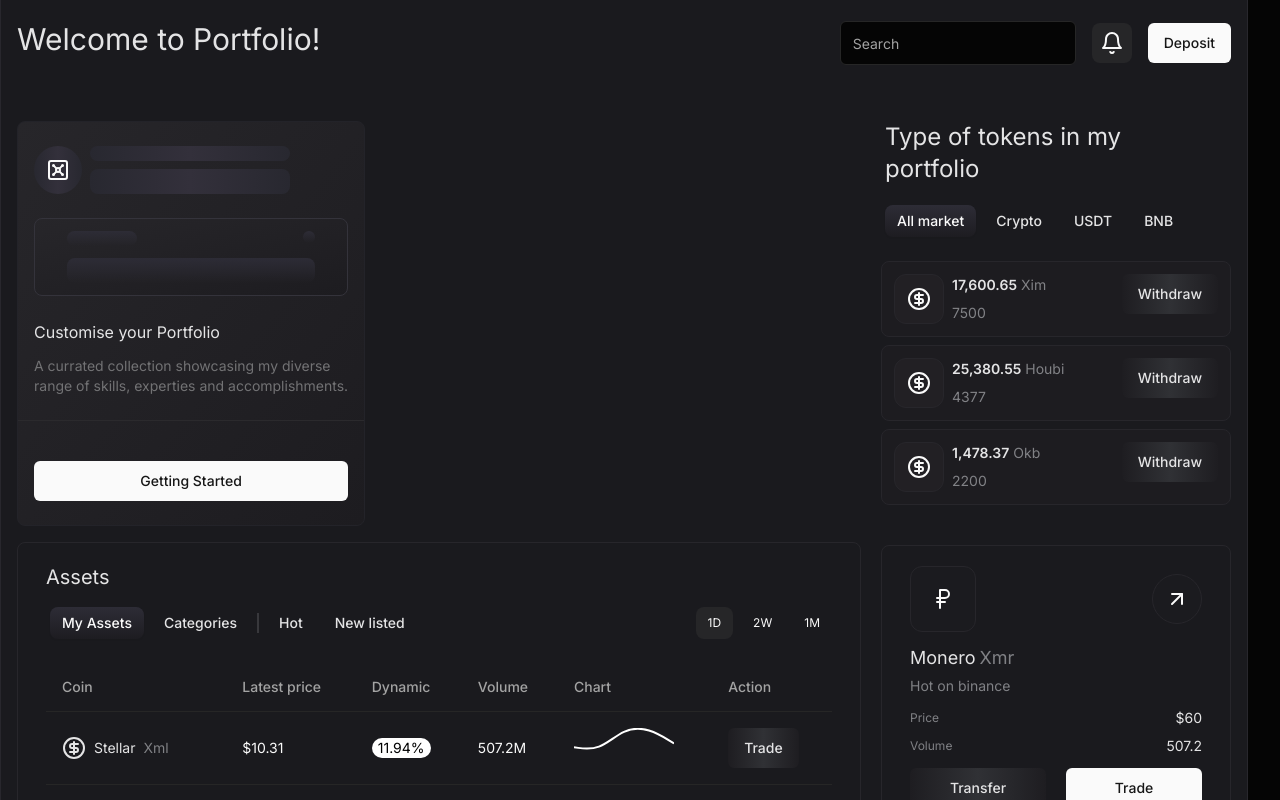
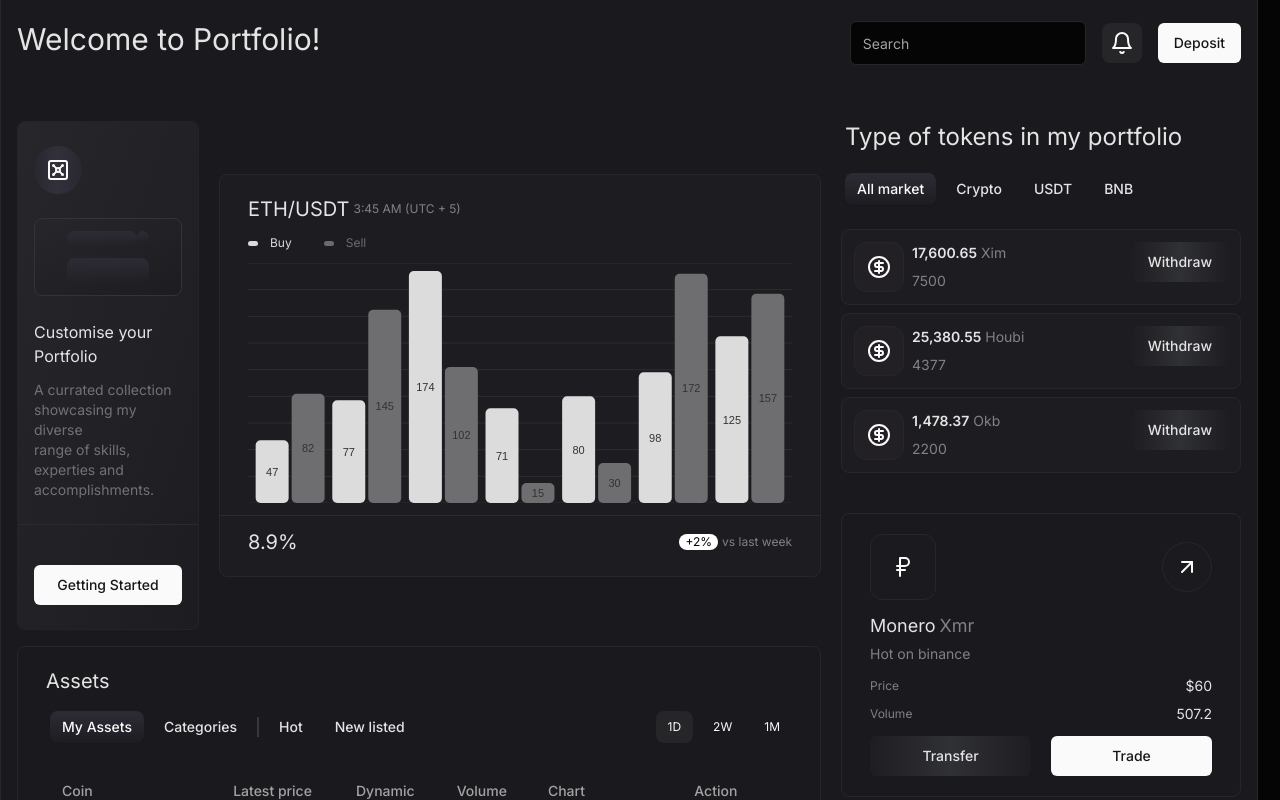
Before and after one commit to d-one-company/crypto-dashboard, a Next.js app: page /portfolio in a window 1280 px wide. Shown: the part 980-1780 px from the top of the page. Built offline with nearby package versions, Linux system fonts and the light colour scheme.

Commit message:
feat: design bar chart section

```diff
--- a/app/portfolio/page.tsx
+++ b/app/portfolio/page.tsx
@@ -1,5 +1,6 @@
 import Assets from '@/components/Assets/Assets';
 import CoinCard from '@/components/Cards/CoinCard';
+import CoinChartCard from '@/components/Cards/CoinChartCard';
 import CustomisePortfolio from '@/components/Cards/CustomisePortfolio';
 import PageDivider from '@/components/Page/PageDivider';
 import PageHeader from '@/components/Page/PageHeader';
@@ -18,8 +19,9 @@ const Page = () => {
         </div>
         <div className="mt-5 flex w-full gap-5 px-4">
           <div className="flex w-full flex-col gap-4">
-            <div className="flex">
+            <div className="flex items-center gap-5">
               <CustomisePortfolio />
+              <CoinChartCard />
             </div>
             <Assets />
           </div>
--- a/components/Assets/Assets.tsx
+++ b/components/Assets/Assets.tsx
@@ -53,7 +53,7 @@ const Assets = () => {
       ),
       latestPrice: '$10.31',
       dynamic: '11.94%',
-      volume: '507.2M',
+      volume: '507.2',
       chart: (
         <div className="h-[40px] w-[100px]">
           <ResponsiveLine
@@ -83,7 +83,7 @@ const Assets = () => {
       ),
       latestPrice: '$10.31',
       dynamic: '11.94%',
-      volume: '507.2M',
+      volume: '507.2',
       chart: (
         <div className="h-[40px] w-[100px]">
           <ResponsiveLine
@@ -113,7 +113,7 @@ const Assets = () => {
       ),
       latestPrice: '$10.31',
       dynamic: '11.94%',
-      volume: '507.2M',
+      volume: '507.2',
       chart: (
         <div className="h-[40px] w-[100px]">
           <ResponsiveLine
--- /dev/null
+++ b/components/Cards/CoinChartCard.tsx
@@ -0,0 +1,105 @@
+'use client';
+
+import { ResponsiveBar } from '@nivo/bar';
+
+const CoinChartCard = () => {
+  const dummyData = [
+    {
+      coin: 'AD',
+      buy: 47,
+      buyColor: 'hsl(69, 70%, 50%)',
+      sell: 82,
+      sellColor: 'hsl(114, 70%, 50%)',
+    },
+    {
+      coin: 'AE',
+      buy: 77,
+      buyColor: 'hsl(129, 70%, 50%)',
+      sell: 145,
+      sellColor: 'hsl(282, 70%, 50%)',
+    },
+    {
+      coin: 'AF',
+      buy: 174,
+      buyColor: 'hsl(140, 70%, 50%)',
+      sell: 102,
+      sellColor: 'hsl(99, 70%, 50%)',
+    },
+    {
+      coin: 'AG',
+      buy: 71,
+      buyColor: 'hsl(194, 70%, 50%)',
+      sell: 15,
+      sellColor: 'hsl(226, 70%, 50%)',
+    },
+    {
+      coin: 'AI',
+      buy: 80,
+      buyColor: 'hsl(130, 70%, 50%)',
+      sell: 30,
+      sellColor: 'hsl(61, 70%, 50%)',
+    },
+    {
+      coin: 'AL',
+      buy: 98,
+      buyColor: 'hsl(54, 70%, 50%)',
+      sell: 172,
+      sellColor: 'hsl(299, 70%, 50%)',
+    },
+    {
+      coin: 'AM',
+      buy: 125,
+      buyColor: 'hsl(60, 70%, 50%)',
+      sell: 157,
+      sellColor: 'hsl(299, 70%, 50%)',
+    },
+  ];
+
+  return (
+    <div className="flex flex-col gap-3 rounded-lg border border-[#27262B] bg-[#1D1C20] py-5">
+      <div className="flex items-center gap-1 px-7">
+        <p className="text-xl text-grayish-white">ETH/USDT</p>
+        <p className="text-xs text-gray-200/50">3:45 AM (UTC + 5)</p>
+      </div>
+      <div className="flex items-center gap-8 px-7">
+        <div className="flex items-center gap-3 text-xs text-[#DADADA]">
+          <div className="h-[5px] w-[10px] rounded-lg bg-[#DADADA]" />
+          Buy
+        </div>
+        <div className="flex items-center gap-3 text-xs text-[#6A6B6C]">
+          <div className="h-[5px] w-[10px] rounded-lg bg-[#6A6B6C]" />
+          Sell
+        </div>
+      </div>
+      <div className="h-[240px] w-[600px] max-w-[600px] px-7">
+        <ResponsiveBar
+          data={dummyData}
+          keys={['buy', 'sell']}
+          indexBy="coin"
+          colors={['#DCDCDC', '#6E6D6F']}
+          groupMode="grouped"
+          innerPadding={3}
+          borderRadius={5}
+          layers={['grid', 'bars']}
+          theme={{
+            grid: {
+              line: {
+                stroke: '#2E2D32',
+              },
+            },
+          }}
+        />
+      </div>
+      <div className="h-[1px] w-full bg-[#2B2A2D]" />
+      <div className="flex w-full items-center justify-between px-7">
+        <p className="text-xl text-grayish-white">8.9%</p>
+        <div className="flex items-center gap-1">
+          <p className="rounded-xl bg-white px-1.5 text-xs text-black">+2%</p>
+          <p className="text-xs text-gray-200/50">vs last week</p>
+        </div>
+      </div>
+    </div>
+  );
+};
+
+export default CoinChartCard;
--- a/components/Cards/CustomisePortfolio.tsx
+++ b/components/Cards/CustomisePortfolio.tsx
@@ -9,12 +9,12 @@ const CustomisePortfolio = () => {
   const bottomBackground = 'bg-gradient-to-b from-[#2D2C36] to-transparent';
 
   return (
-    <div className="flex flex-col items-start gap-6 rounded-lg border border-[#232329] bg-gradient-to-br from-[#27262A] to-[#1D1C20] py-6">
+    <div className="flex w-full flex-col items-start gap-6 rounded-lg border border-[#232329] bg-gradient-to-br from-[#27262A] to-[#1D1C20] py-6">
       <div className="flex items-center gap-2 px-4">
         <div className={cn('rounded-full p-3', rightBackground)}>
           <Vault />
         </div>
-        <div className="flex w-[200px] flex-col gap-2">
+        <div className="flex flex-col gap-2">
           <div className={cn('h-[15px] w-full rounded-lg', rightBackground)} />
           <div className={cn('h-[25px] w-full rounded-lg', rightBackground)} />
         </div>
--- a/components/Sidebar/Profile.tsx
+++ b/components/Sidebar/Profile.tsx
@@ -4,7 +4,7 @@ import { User } from 'lucide-react';
 
 const Profile = () => {
   return (
-    <div className="flex w-[260px] items-center gap-4 rounded-xl  border border-[#222129] bg-gradient-to-b from-[#1D1C22] to-[#18161B]/20 px-6 py-4">
+    <div className="flex items-center gap-4 rounded-xl  border border-[#222129] bg-gradient-to-b from-[#1D1C22] to-[#18161B]/20 px-6 py-4">
       <Avatar className="size-10">
         <AvatarImage
           src={generateFakeImage({ width: 300, height: 300 })}
--- a/components/Sidebar/SidebarItem.tsx
+++ b/components/Sidebar/SidebarItem.tsx
@@ -20,7 +20,7 @@ const SidebarItem = ({ className, icon, label, href = '#' }: Props) => {
     <Link
       href={href}
       className={cn(
-        'flex w-[260px] items-center gap-4 rounded-lg border border-transparent px-4 py-2 text-[#727274]',
+        'flex items-center gap-4 rounded-lg border border-transparent px-4 py-2 text-[#727274]',
         'transition-colors duration-200 hover:border-[#27262B] hover:text-grayish-white',
         selected && 'border-[#27262B] text-grayish-white',
         className
--- a/components/TypeOfTokens.tsx
+++ b/components/TypeOfTokens.tsx
@@ -33,11 +33,11 @@ const TypeOfTokens = (props: Props) => {
   ];
 
   return (
-    <div className="flex flex-col gap-4">
-      <p className="max-w-[250px] px-1 text-2xl text-grayish-white">
+    <div className="flex w-[400px] flex-col gap-4">
+      <p className="px-1 text-2xl text-grayish-white">
         Type of tokens in my portfolio
       </p>
-      <Tabs defaultValue="allMarket" className="w-[350px]">
+      <Tabs defaultValue="allMarket">
         <TabsList className="gap-2">
           <TabsTrigger className={triggerClasses} value="allMarket">
             All market
--- a/package.json
+++ b/package.json
@@ -23,6 +23,7 @@
   },
   "dependencies": {
     "@faker-js/faker": "^8.4.1",
+    "@nivo/bar": "^0.85.1",
     "@nivo/line": "^0.85.1",
     "@paralleldrive/cuid2": "^2.2.2",
     "@radix-ui/react-avatar": "^1.0.4",
```
Also changed, not shown: 1 other file (tests, documents, lock files or other folders).
